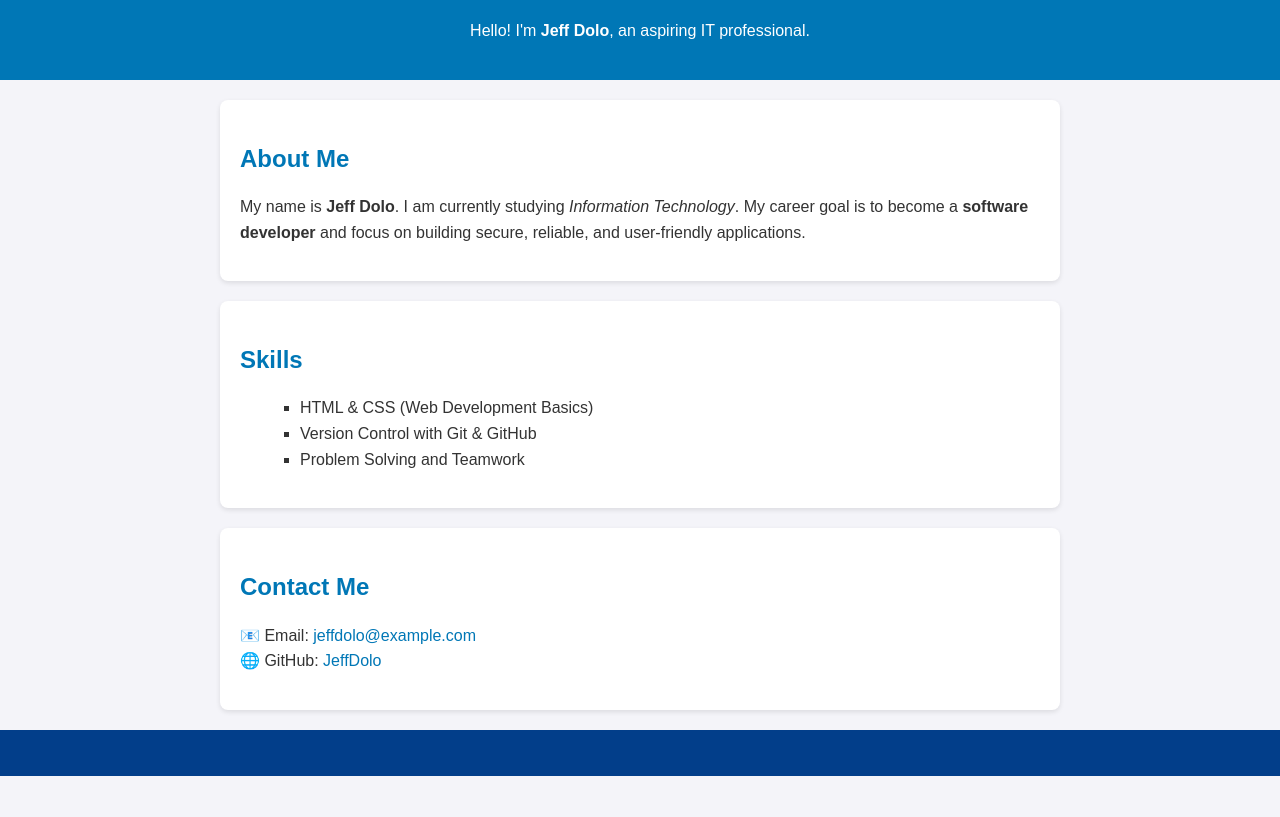
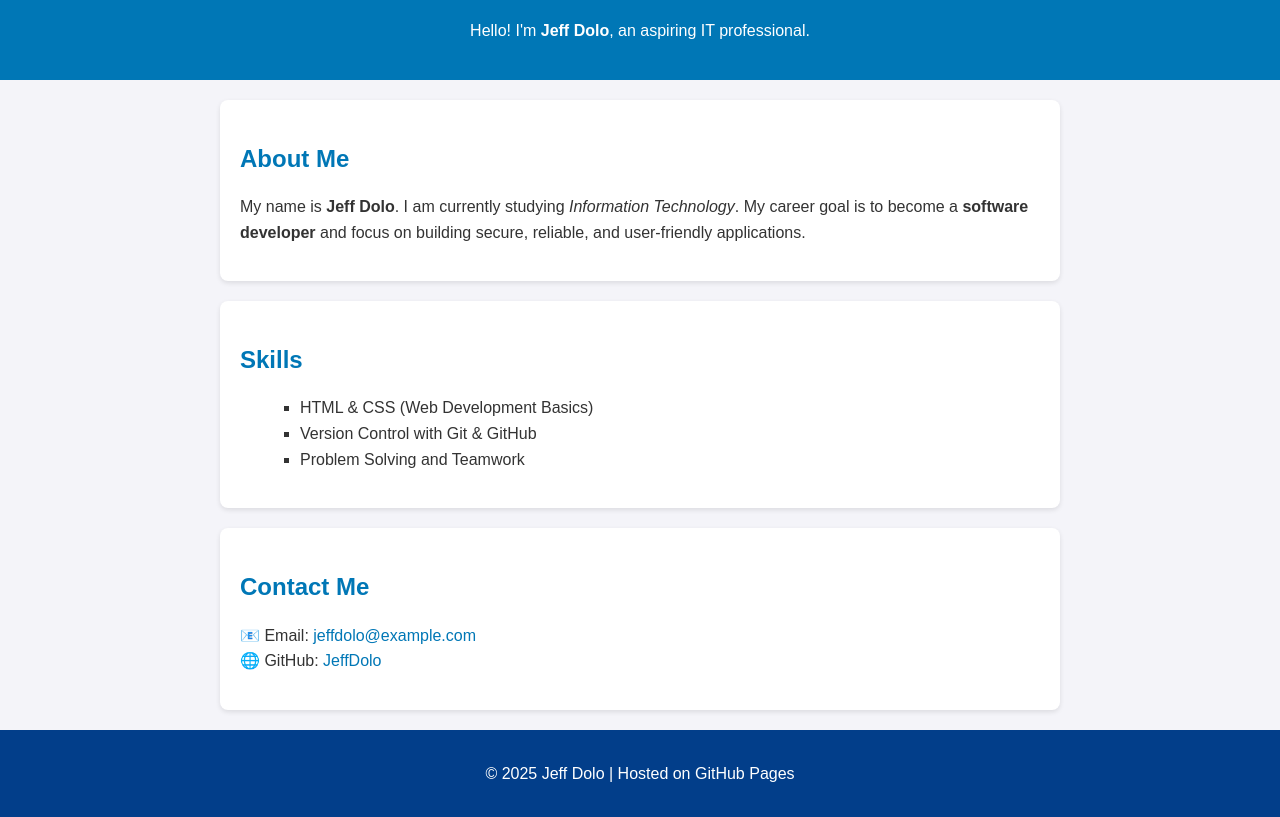
Before and after one commit to JeffDolo/jeffdolo.github.io, a plain HTML site: page index.html in a window 1280 px wide. Shown: the part 96-913 px from the top of the page. Before the commit the page ends 872 px from the top, so only its background shows below. Drawn offline with Linux system fonts and the light colour scheme.

Commit message:
Improved HTML structure: added header and footer; final content polish

```diff
--- a/index.html
+++ b/index.html
@@ -45,7 +45,7 @@
 
   <!-- Footer -->
   <footer>
-    <p></p>
+    <p>© 2025 Jeff Dolo | Hosted on GitHub Pages</p>
   </footer>
 </body>
 </html>
```
